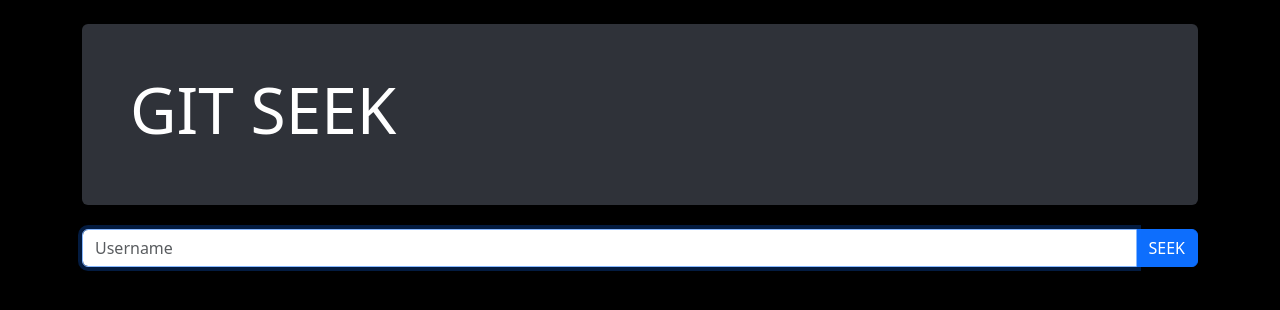
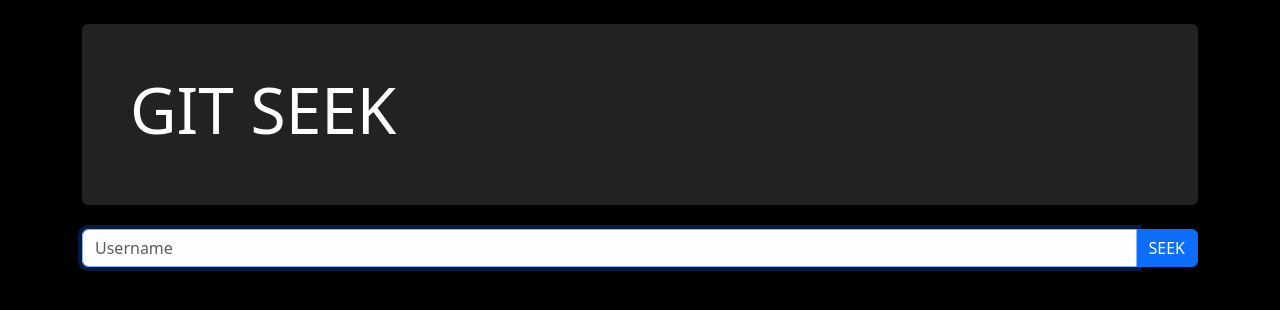
Before and after one commit to Gaurav-822/GitSeek, a Flask app: page / in a window 1280 px wide. Shown: the top 310 px of the page. Run offline with Flask 2, Linux system fonts and the light colour scheme.

Commit message:
Update index.html

```diff
--- a/templates/index.html
+++ b/templates/index.html
@@ -2,7 +2,7 @@
 
 {% block main %}
 <div class="container mt-3">
-    <div class="mt-4 p-5 text-white rounded" style="background-color: #2F3239;">
+    <div class="mt-4 p-5 text-white rounded" style="background-color: #222222;">
         <h1 class="display-3">GIT SEEK</h1>
     </div>
     <br>
```
